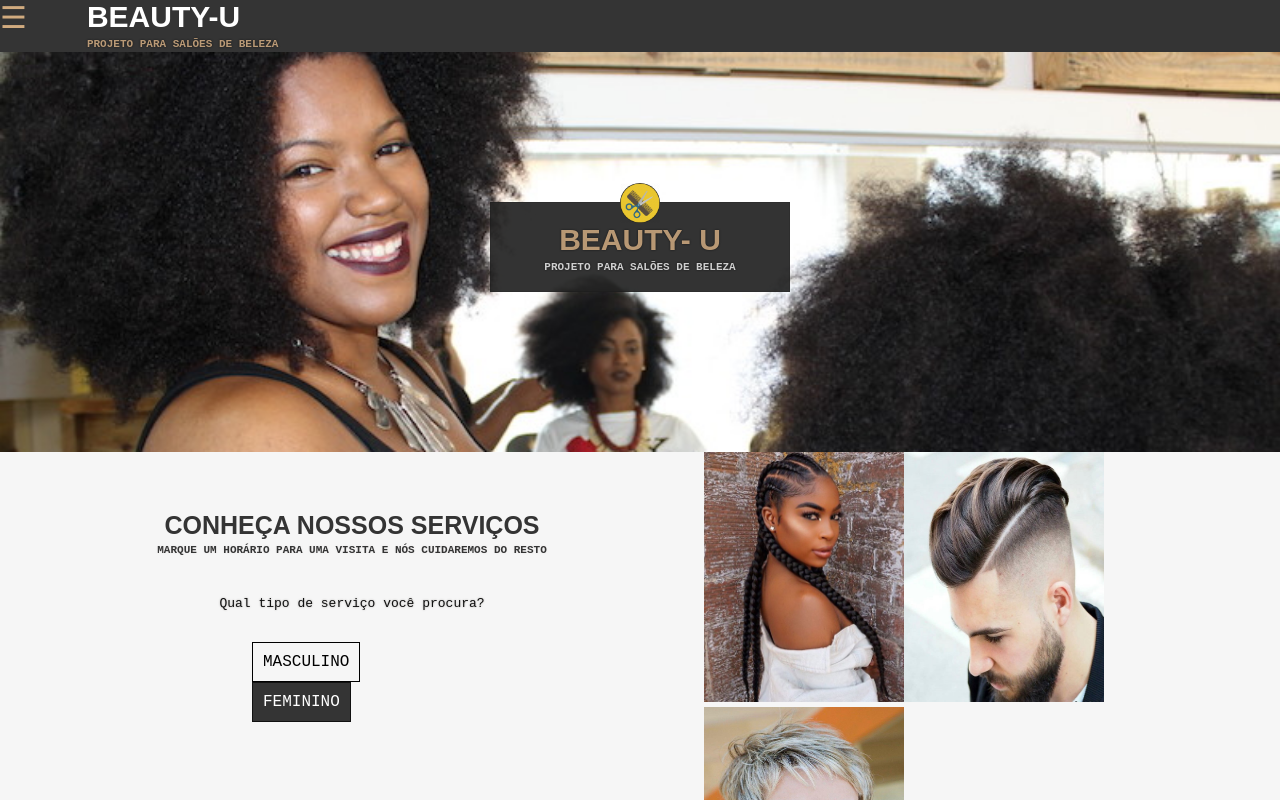
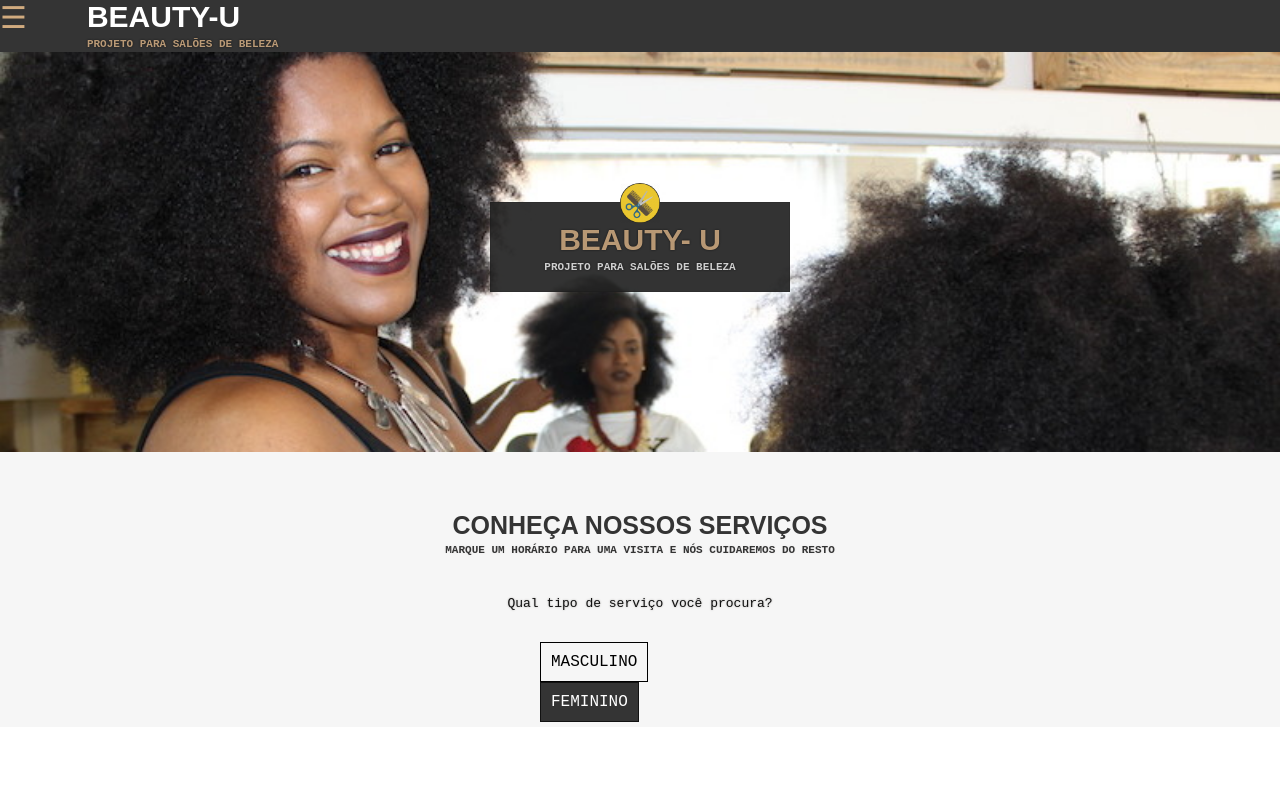
Before and after one commit to luansousa26/Beauty-u, an Angular app: page / in a window 1280 px wide. Shown: the top 800 px of the page. Built offline with nearby package versions, Linux system fonts and the light colour scheme.

Commit message:
Alteração no media

```diff
--- a/src/app/telas/inicial/inicial.component.scss
+++ b/src/app/telas/inicial/inicial.component.scss
@@ -68,6 +68,15 @@ $img: nth($images, random(length($images)));
     }
     .modelo{
         width:100%;
+        display: block;
+    }
+}
+@media only screen and (max-width: 1350px) {
+    .columnTexto {
+        width: 100%;
+    }
+    .modelo{
+      display: none;
     }
 }
 
```
Also changed, not shown: 1 other file (tests, documents, lock files or other folders).
